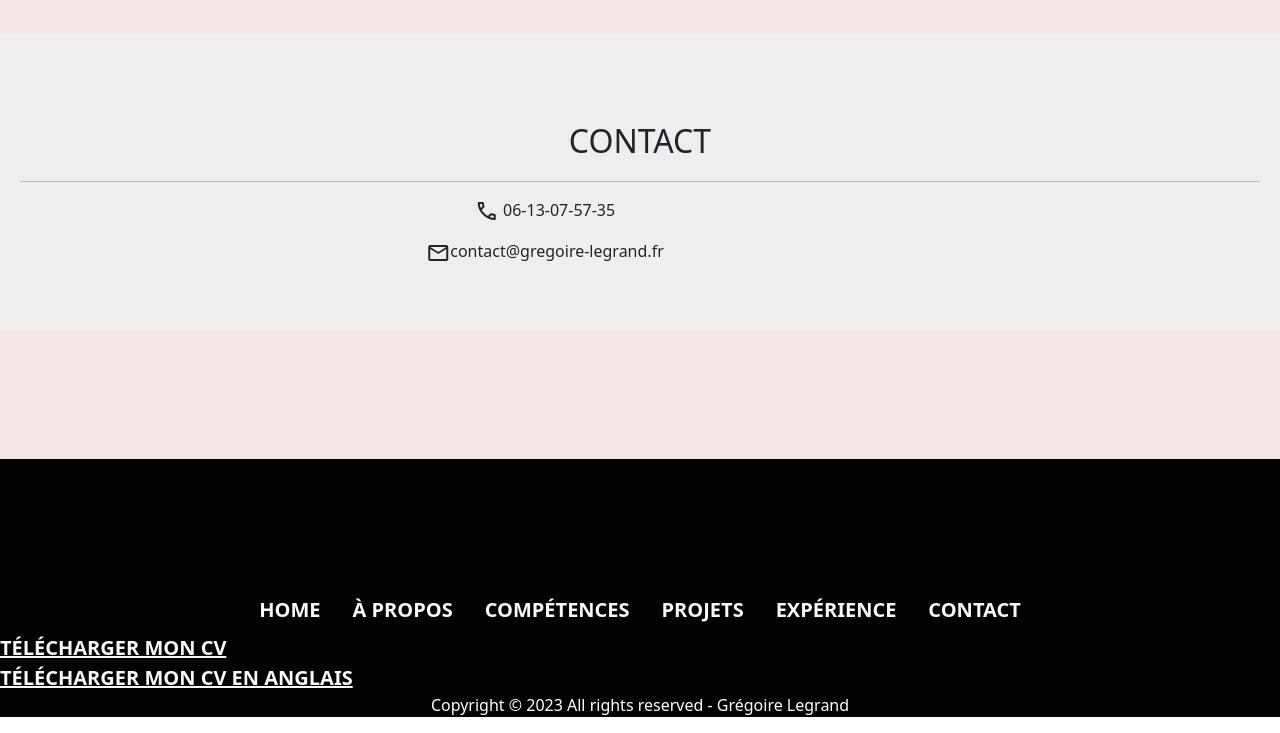
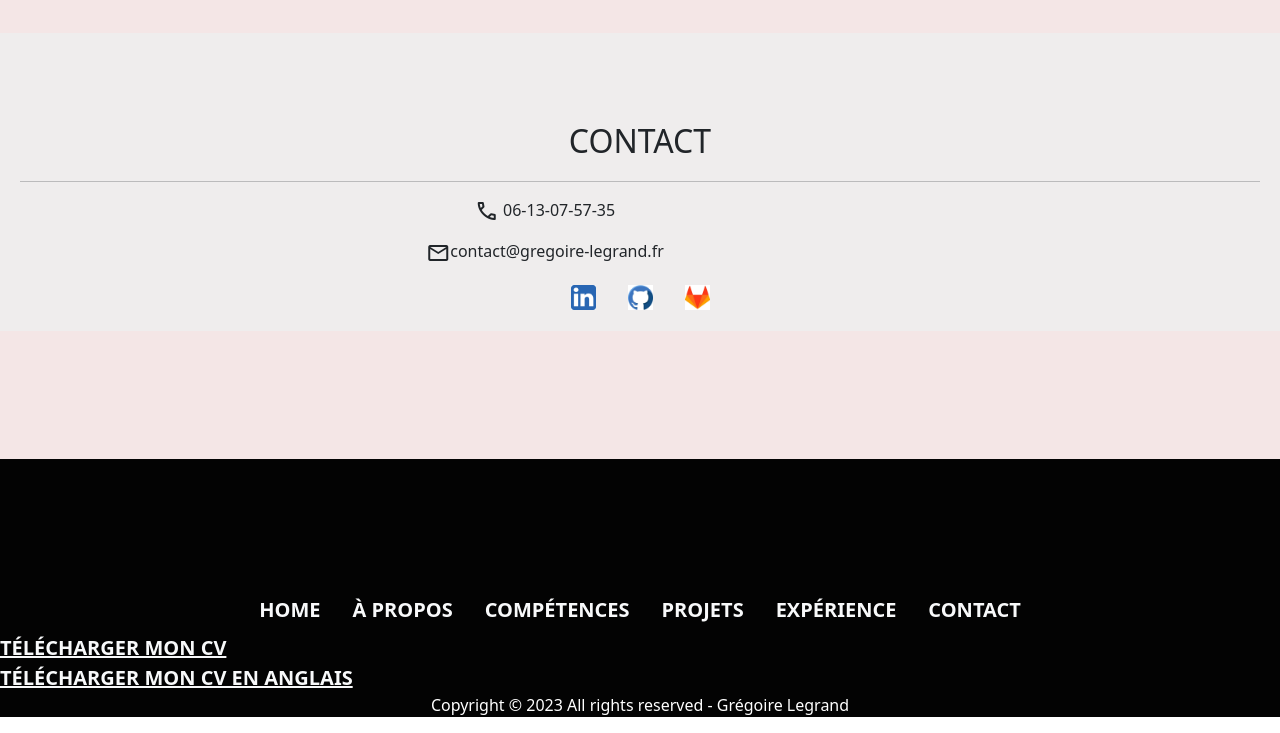
Before and after one commit to darkmelia/Portfolio, a plain HTML site: page index.html in a window 1280 px wide. Shown: the part 3876-4609 px from the top of the page. Drawn offline with nearby package versions, Linux system fonts and the light colour scheme.

Commit message:
add icon

```diff
--- a/index.html
+++ b/index.html
@@ -4,8 +4,11 @@
     <meta charset="UTF-8">
     <meta http-equiv="X-UA-Compatible" content="IE=edge">
     <meta name="viewport" content="width=device-width, initial-scale=1.0">
+    <meta >
     <link rel="stylesheet" href="styles/index.css">
     <link href='https://fonts.googleapis.com/css?family=Open+Sans:400,700' rel='stylesheet'>
+    <link rel="icon" type="image/png²" href="./images/suitcase.png">
+
 
     <link rel="stylesheet" href="https://unpkg.com/aos@next/dist/aos.css" />
     <link href="https://cdn.jsdelivr.net/npm/bootstrap@5.3.0-alpha1/dist/css/bootstrap.min.css" rel="stylesheet" integrity="sha384-GLhlTQ8iRABdZLl6O3oVMWSktQOp6b7In1Zl3/Jr59b6EGGoI1aFkw7cmDA6j6gD" crossorigin="anonymous">
@@ -320,10 +323,12 @@
       </div>
       <div class="icon">
 
-        <a href="https://gitlab.com/gregouse" class="icon-gitlab"><img src="./images/gitlab.png" width="25px" alt=""> </a>
+        <a href="https://gitlab.com/gregouse" class="icon-gitlab"><img src="./images/gitlab.jpg" width="25px" alt=""> </a>
+
+        <a href="https://github.com/gregoire-legrand" class="icon-github"><img src="./images/github.jpg" width="25px"></a>
 
     <!-- utilise l'icône LinkedIn -->
-        <a href="https://www.linkedin.com/in/gregoire-legrand/" class="icon-linkedin"><img src="./images/5296501_linkedin_network_linkedin logo_icon.png" width="25px" alt=""></a>
+        <a href="https://www.linkedin.com/in/gregoire-legrand/" class="icon-linkedin"><img src="./images/linkedin_logo.jpg" width="25px" alt=""></a>
     </div>
     </div>
   </div>
```
Also changed, not shown: images/github.jpg (added), images/linkedin_logo.jpg (renamed from images/5296501_linkedin_network_linkedin logo_icon.jpg), images/suitcase.png (added).
